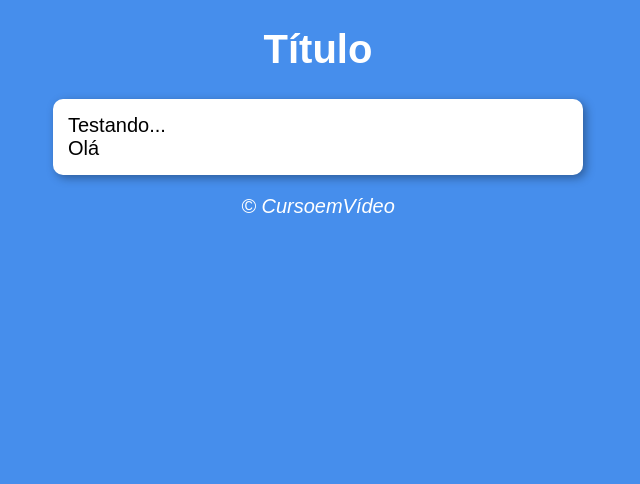
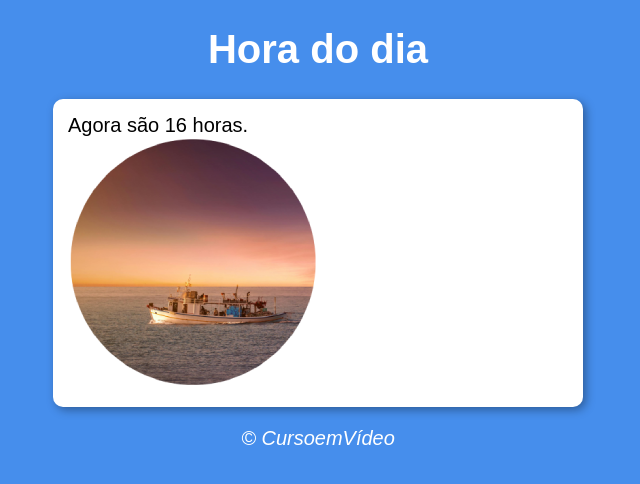
Before and after one commit to Brrn91/estudos-javascript, a plain HTML site: page curso-em-video/desafios/d001/index.html in a window 1280 px wide. Shown: the whole page, without its empty margins (322-962 px from the left). Drawn offline with Linux system fonts and the light colour scheme.

Commit message:
add functions

```diff
--- a/curso-em-video/desafios/d001/index.html
+++ b/curso-em-video/desafios/d001/index.html
@@ -4,20 +4,20 @@
 <head>
   <meta charset="UTF-8">
   <meta name="viewport" content="width=device-width, initial-scale=1.0">
-  <title>Modelo de Exercício</title>
+  <title>Hora do Dia</title>
   <link rel="stylesheet" href="style.css">
 </head>
 
-<body>
+<body onload="carregar()">
   <header>
-    <h1>Título</h1>
+    <h1>Hora do dia</h1>
   </header>
   <section>
-    <div>
-      Testando...
+    <div id="msg">
+      Aqui vai aparecer a mensagem.
     </div>
-    <div>
-      Olá
+    <div id="foto">
+      <img id="imagem" src="imagens/manha.png" alt="foto do dia">
     </div>
   </section>
   <footer>
--- a/curso-em-video/desafios/d001/script.js
+++ b/curso-em-video/desafios/d001/script.js
@@ -1 +1,17 @@
-alert('Olá')
+function carregar() {
+  var msg = document.getElementById('msg');
+  var img = document.getElementById('imagem');
+  var data = new Date();
+  var hora = data.getHours();
+  msg.innerHTML = `Agora são ${hora} horas.`;
+  if (hora >= 0 && hora < 12) {
+    //BOM DIA!
+    img.src = 'imagens/manha.png'
+  } else if (hora >= 12 && hora <= 18) {
+    //BOA TARDE!
+    img.src = 'imagens/tarde.png'
+  } else {
+    //BOA NOITE!
+    img.src = 'imagens/noite.png'
+  }
+}
```
